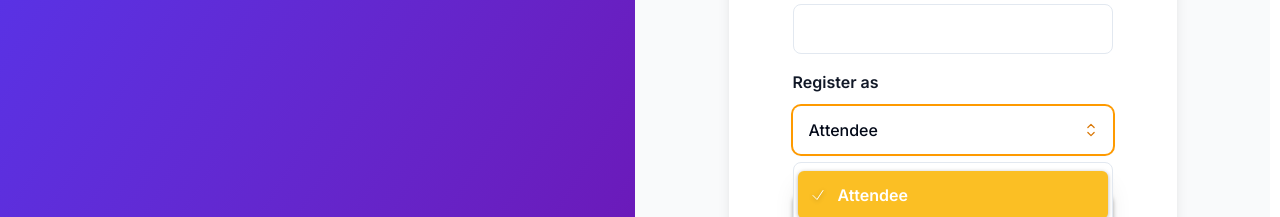
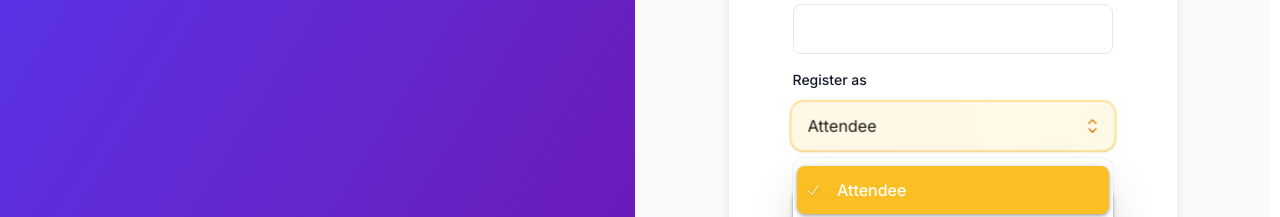
Before and after one commit to adarsh3699/YoungMinds-Club, a React (Vite) app in the folder client/: page /register in a window 1280 px wide. Both pictures are taken after a click on the button "Attendee". Shown: the part 583-800 px from the top of the page. Built offline with nearby package versions, Linux system fonts and the light colour scheme; no server answers.

Commit message:
update event page

```diff
--- a/client/src/components/common/SelectInput.jsx
+++ b/client/src/components/common/SelectInput.jsx
@@ -11,8 +11,10 @@ const SelectInput = ({
 	error,
 	className = '',
 	placeholder = 'Select an option',
+	disabled = false,
 }) => {
 	const [isOpen, setIsOpen] = useState(false);
+	const [isFocused, setIsFocused] = useState(false);
 	const dropdownRef = useRef(null);
 
 	// Find the selected option object
@@ -26,6 +28,7 @@ const SelectInput = ({
 		const handleClickOutside = (event) => {
 			if (dropdownRef.current && !dropdownRef.current.contains(event.target)) {
 				setIsOpen(false);
+				setIsFocused(false);
 			}
 		};
 
@@ -37,6 +40,8 @@ const SelectInput = ({
 
 	// Handle option selection
 	const handleSelect = (option) => {
+		if (disabled) return;
+
 		const event = {
 			target: {
 				name,
@@ -45,62 +50,149 @@ const SelectInput = ({
 		};
 		onChange(event);
 		setIsOpen(false);
+		setIsFocused(false);
+	};
+
+	const handleToggle = () => {
+		if (disabled) return;
+		setIsOpen(!isOpen);
+		setIsFocused(!isOpen);
 	};
 
 	return (
 		<div className="mb-6" ref={dropdownRef}>
-			<label htmlFor={id} className="block ym-text-primary font-semibold mb-3">
+			{label && (
+				<label htmlFor={id} className="block ym-text-primary font-medium mb-3 text-sm">
 					{label}
 				</label>
+			)}
 
 			<div className="relative">
-				{/* Button/trigger */}
+				{/* Modern Button/trigger with glass effect */}
 				<button
 					type="button"
 					id={id}
-					className={`relative w-full px-4 py-3 rounded-lg focus:outline-none focus:ring-2 focus:ring-amber-500 focus:ring-opacity-50 text-left transition-all duration-200 shadow-sm hover:shadow-md ${className} ${
+					disabled={disabled}
+					className={`
+						relative w-full px-4 py-3 text-left transition-all duration-150 ease-out
+						rounded-xl backdrop-blur-sm shadow-sm
+						${disabled ? 'opacity-60 cursor-not-allowed ym-bg-card' : 'cursor-pointer hover:shadow-md active:scale-[0.99]'}
+						${
 							error
-							? 'bg-red-50 focus:ring-red-200 text-red-700 border border-red-200'
-							: 'ym-bg-card ym-text-card hover:ym-bg-card-hover'
+								? 'bg-red-50/80 dark:bg-red-900/20 text-red-700 dark:text-red-300 ring-2 ring-red-500/30'
+								: `${
+										isFocused || isOpen
+											? 'ym-bg-card ring-2 ring-amber-400/40 shadow-lg transform scale-[1.01]'
+											: 'ym-bg-card hover:ym-bg-card-hover'
+								  }`
+						}
+						focus:outline-none group
+						${className}
+					`}
+					onClick={handleToggle}
+					onFocus={() => setIsFocused(true)}
+					onBlur={() => setTimeout(() => setIsFocused(false), 100)}
+				>
+					<span
+						className={`block truncate transition-colors duration-150 ${
+							selectedOption.value === '' ? 'ym-text-muted italic' : 'ym-text-card'
 						}`}
-					onClick={() => setIsOpen(!isOpen)}
 					>
-					<span className="block truncate font-medium">{selectedOption.label}</span>
+						{selectedOption.label}
+					</span>
+
+					{/* Modern chevron with rotation animation */}
 					<span className="absolute inset-y-0 right-0 flex items-center pr-3 pointer-events-none">
 						<ChevronUpDownIcon
-							className="h-5 w-5 ym-text-yellow-600 transition-transform duration-200"
+							className={`h-5 w-5 transition-all duration-150 ${
+								error
+									? 'text-red-500'
+									: isOpen
+									? 'ym-text-yellow-600 rotate-180 scale-110'
+									: 'ym-text-muted group-hover:ym-text-primary'
+							}`}
 							aria-hidden="true"
 						/>
 					</span>
+
+					{/* Focus indicator */}
+					{(isFocused || isOpen) && !error && (
+						<div className="absolute inset-0 rounded-xl bg-gradient-to-r from-amber-400/10 to-yellow-400/10 pointer-events-none transition-opacity duration-150" />
+					)}
 				</button>
 
-				{/* Dropdown */}
+				{/* Modern Dropdown with improved animations */}
 				{isOpen && (
-					<div className="absolute z-20 mt-2 w-full ym-bg-card shadow-xl max-h-60 rounded-lg py-2 text-base overflow-auto focus:outline-none border ym-border-card">
-						{options.map((option) => (
+					<div
+						className="absolute z-50 mt-2 w-full"
+						style={{
+							animation: 'fadeInUpFast 150ms ease-out forwards',
+						}}
+					>
+						<div
+							className="
+							ym-bg-card backdrop-blur-xl shadow-2xl max-h-64 rounded-xl
+							overflow-hidden ring-1 ring-black/5 dark:ring-white/10
+							border-0
+						"
+						>
+							<div className="py-2 overflow-auto max-h-60 custom-scrollbar">
+								{options.map((option, index) => (
 									<div
 										key={option.value}
-								className={`${
+										className={`
+											cursor-pointer select-none relative py-3 pl-4 pr-10
+											transition-all duration-150 ease-out
+											hover:scale-[1.02] hover:mx-1 hover:rounded-lg
+											${
 												option.value === value
-										? 'ym-text-white ym-bg-amber-400 font-semibold'
-										: 'ym-text-card hover:ym-bg-yellow-100 font-normal'
-								} cursor-pointer select-none relative py-3 pl-10 pr-4 transition-all duration-150 mx-1 rounded-md`}
+													? 'ym-bg-amber-400 ym-text-white shadow-md mx-1 rounded-lg font-medium'
+													: 'ym-text-card hover:ym-bg-card-hover hover:ym-text-primary'
+											}
+											${index === 0 ? 'mt-0' : ''}
+										`}
 										onClick={() => handleSelect(option)}
+										style={{
+											animationDelay: `${index * 20}ms`,
+										}}
 									>
-								<span className="block truncate">{option.label}</span>
+										<span
+											className={`block truncate transition-all duration-150 ${
+												option.value === value ? 'font-medium pl-6' : 'font-normal'
+											}`}
+										>
+											{option.label}
+										</span>
 
+										{/* Modern checkmark with animation */}
 										{option.value === value && (
-									<span className="absolute inset-y-0 left-0 flex items-center pl-3">
-										<CheckIcon className="h-4 w-4 ym-text-white" aria-hidden="true" />
+											<span className="absolute inset-y-0 left-0 flex items-center pl-2 animate-scale-in">
+												<CheckIcon
+													className="h-4 w-4 ym-text-white drop-shadow-sm"
+													aria-hidden="true"
+												/>
 											</span>
+										)}
+
+										{/* Hover indicator */}
+										{option.value !== value && (
+											<div className="absolute inset-y-0 left-0 w-1 bg-gradient-to-b from-amber-400 to-yellow-400 opacity-0 group-hover:opacity-100 transition-opacity duration-150 rounded-r-full" />
 										)}
 									</div>
 								))}
 							</div>
+						</div>
+					</div>
 				)}
 			</div>
 
-			{error && <p className="text-red-600 text-sm mt-2 font-medium">{error}</p>}
+			{/* Modern error message */}
+			{error && (
+				<div className="mt-2 flex items-center space-x-2 animate-fade-in">
+					<div className="w-1 h-4 bg-red-500 rounded-full"></div>
+					<p className="text-red-600 dark:text-red-400 text-sm">{error}</p>
+				</div>
+			)}
 		</div>
 	);
 };
--- a/client/src/pages/event-discover.jsx
+++ b/client/src/pages/event-discover.jsx
@@ -1,6 +1,6 @@
 import React, { useState, useEffect } from 'react';
 import axios from 'axios';
-import { Listbox, Disclosure, Transition } from '@headlessui/react';
+import { Disclosure, Transition } from '@headlessui/react';
 import {
 	MagnifyingGlassIcon,
 	FunnelIcon,
@@ -10,8 +10,6 @@ import {
 	AdjustmentsHorizontalIcon,
 	XMarkIcon,
 } from '@heroicons/react/24/outline';
-import { CheckIcon, ChevronUpDownIcon } from '@heroicons/react/20/solid';
-import { Fragment } from 'react';
 import EventCard from '../components/organizer/EventCard';
 import { SelectInput, Switch } from '../components/common';
 import EventCardSkeleton from '../components/organizer/EventCardSkeleton';
@@ -65,7 +63,7 @@ const EventsPage = () => {
 	const [isOnlineOnly, setIsOnlineOnly] = useState(false);
 	const [dateRange, setDateRange] = useState({ start: '', end: '' });
 	const [dateError, setDateError] = useState('');
-	const [sortBy, setSortBy] = useState(SORT_OPTIONS[0]);
+	const [sortBy, setSortBy] = useState('newest');
 
 	// Mobile filters visibility
 	const [showMobileFilters, setShowMobileFilters] = useState(false);
@@ -142,7 +140,7 @@ const EventsPage = () => {
 		}
 
 		// Apply sorting
-		switch (sortBy.value) {
+		switch (sortBy) {
 			case 'newest':
 				result.sort((a, b) => new Date(b.createdAt) - new Date(a.createdAt));
 				break;
@@ -169,7 +167,7 @@ const EventsPage = () => {
 		setIsOnlineOnly(false);
 		setDateRange({ start: '', end: '' });
 		setDateError('');
-		setSortBy(SORT_OPTIONS[0]);
+		setSortBy('newest');
 	};
 
 	const handleSearchChange = (e) => {
@@ -186,6 +184,10 @@ const EventsPage = () => {
 
 	const handleOnlineToggle = (e) => {
 		setIsOnlineOnly(e.target.checked);
+	};
+
+	const handleSortChange = (e) => {
+		setSortBy(e.target.value);
 	};
 
 	const handleDateChange = (field, value) => {
@@ -282,63 +284,15 @@ const EventsPage = () => {
 
 							{/* Sort Dropdown */}
 							<div className="w-full lg:w-56">
-								<Listbox value={sortBy} onChange={setSortBy}>
-									<div className="relative">
-										<Listbox.Button className="relative w-full py-3 pl-4 pr-10 text-left ym-bg-card border ym-border-card rounded-lg cursor-pointer focus:outline-none focus:ring-2 focus:ring-amber-500 focus:border-amber-500 sm:text-base transition-all shadow-sm hover:shadow-md">
-											<span className="block truncate ym-text-card font-medium">
-												{sortBy.label}
-											</span>
-											<span className="absolute inset-y-0 right-0 flex items-center pr-3 pointer-events-none">
-												<ChevronUpDownIcon
-													className="h-5 w-5 ym-text-yellow-600"
-													aria-hidden="true"
-												/>
-											</span>
-										</Listbox.Button>
-										<Transition
-											as={Fragment}
-											leave="transition ease-in duration-100"
-											leaveFrom="opacity-100"
-											leaveTo="opacity-0"
-										>
-											<Listbox.Options className="absolute z-20 mt-2 w-full ym-bg-card shadow-xl max-h-60 rounded-lg py-2 text-base ring-1 ring-black ring-opacity-5 overflow-auto focus:outline-none border ym-border-card">
-												{SORT_OPTIONS.map((option) => (
-													<Listbox.Option
-														key={option.value}
-														className={({ active }) =>
-															`${
-																active
-																	? 'ym-text-white ym-bg-amber-400'
-																	: 'ym-text-card'
-															} cursor-pointer select-none relative py-3 pl-4 pr-10 transition-colors hover:ym-bg-yellow-100`
-														}
-														value={option}
-													>
-														{({ selected, active }) => (
-															<>
-																<span
-																	className={`${
-																		selected ? 'font-semibold' : 'font-normal'
-																	} block truncate`}
-																>
-																	{option.label}
-																</span>
-																{selected ? (
-																	<span className="absolute inset-y-0 right-0 flex items-center pr-4 ym-text-yellow-600">
-																		<CheckIcon
-																			className="h-5 w-5"
-																			aria-hidden="true"
-																		/>
-																	</span>
-																) : null}
-															</>
-														)}
-													</Listbox.Option>
-												))}
-											</Listbox.Options>
-										</Transition>
-									</div>
-								</Listbox>
+								<SelectInput
+									id="sort"
+									name="sort"
+									value={sortBy}
+									onChange={handleSortChange}
+									options={SORT_OPTIONS}
+									className="ym-bg-card"
+									placeholder="Sort by"
+								/>
 							</div>
 
 							{/* Mobile Filter Button */}
--- a/client/src/styles/main.css
+++ b/client/src/styles/main.css
@@ -260,6 +260,17 @@ html, body {
   to {
     opacity: 1;
     transform: translateY(0);
+  }
+}
+
+@keyframes fadeInUpFast {
+  from {
+    opacity: 0;
+    transform: translateY(10px) scale(0.95);
+  }
+  to {
+    opacity: 1;
+    transform: translateY(0) scale(1);
   }
 }
 
```
Lines whose indentation alone changed are shown as unchanged.
